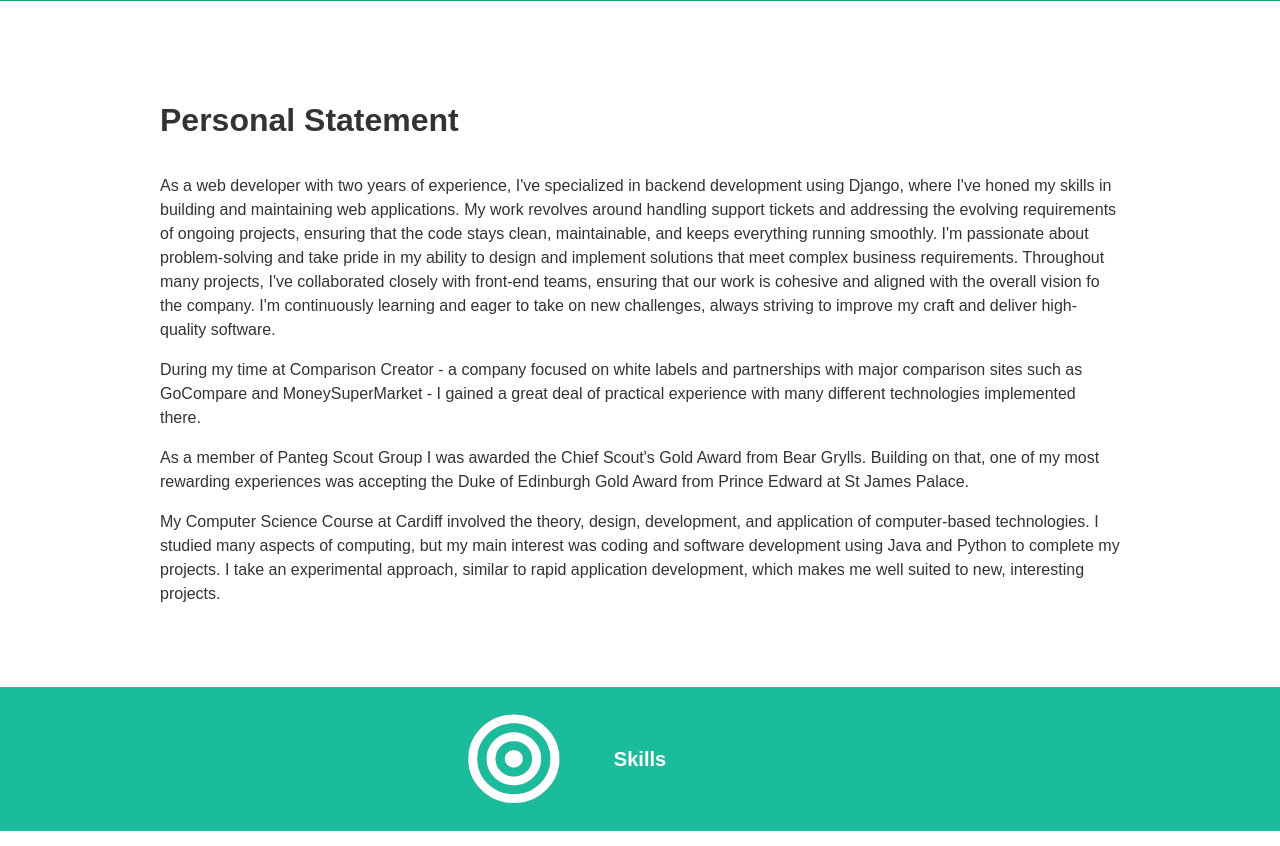
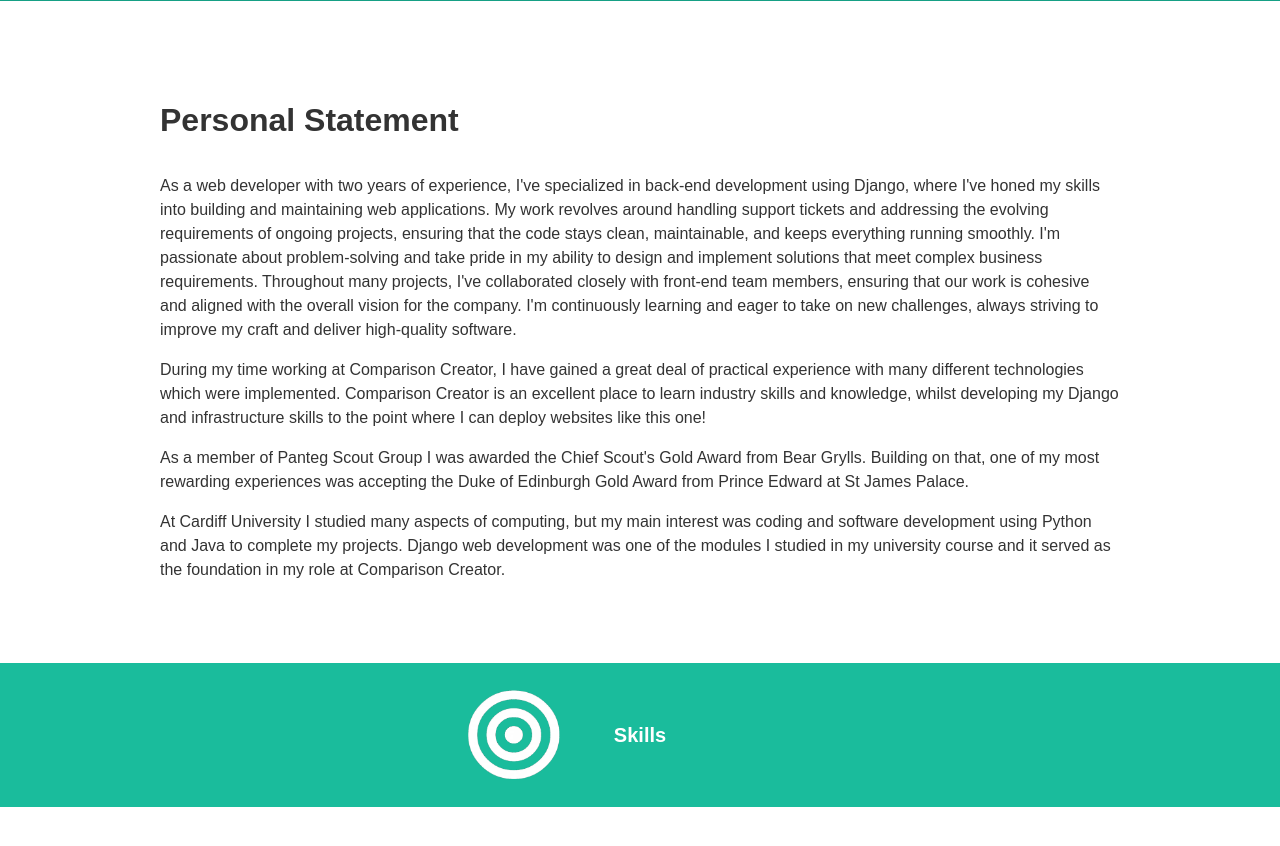
Before and after one commit to amazingplum53/portfolio, a Django app: page / in a window 1280 px wide. Shown: the part 819-1665 px from the top of the page. Run offline with Django 4.2, Linux system fonts and the light colour scheme; some libraries are stand-ins or nearby versions.

Commit message:
added and edited main page content

```diff
--- a/templates/homepage/index.html
+++ b/templates/homepage/index.html
@@ -25,25 +25,23 @@
       <section id="about" class = "content">
         <h2>Personal Statement</h2>
         <p>
-          As a web developer with two years of experience, I've specialized in backend development using Django, where I've honed my skills in building and maintaining web applications.
+          As a web developer with two years of experience, I've specialized in back-end development using Django, where I've honed my skills into building and maintaining web applications.
           My work revolves around handling support tickets and addressing the evolving requirements of ongoing projects, ensuring that the code stays clean, maintainable, and keeps everything running smoothly.
           I'm passionate about problem-solving and take pride in my ability to design and implement solutions that meet complex business requirements.
-          Throughout many projects, I've collaborated closely with front-end teams, ensuring that our work is cohesive and aligned with the overall vision fo the company.
+          Throughout many projects, I've collaborated closely with front-end team members, ensuring that our work is cohesive and aligned with the overall vision for the company.
           I'm continuously learning and eager to take on new challenges, always striving to improve my craft and deliver high-quality software.
         </p>
         <p>
-          During my time at Comparison Creator -
-          a company focused on white labels and partnerships with major comparison sites such as GoCompare and MoneySuperMarket -
-          I gained a great deal of practical experience with many different technologies implemented there.
+          During my time working at Comparison Creator, I have gained a great deal of practical experience with many different technologies which were implemented.
+          Comparison Creator is an excellent place to learn industry skills and knowledge, whilst developing my Django and infrastructure skills to the point where I can deploy websites like this one!
         </p>
         <p>
           As a member of Panteg Scout Group I was awarded the Chief Scout's Gold Award from Bear Grylls.
           Building on that, one of my most rewarding experiences was accepting the Duke of Edinburgh Gold Award from Prince Edward at St James Palace.
         </p>
         <p>
-          My Computer Science Course at Cardiff involved the theory, design, development, and application of computer-based technologies.
-          I studied many aspects of computing, but my main interest was coding and software development using Java and Python to complete my projects.
-          I take an experimental approach, similar to rapid application development, which makes me well suited to new, interesting projects.
+          At Cardiff University I studied many aspects of computing, but my main interest was coding and software development using Python and Java to complete my projects.
+          Django web development was one of the modules I studied in my university course and it served as the foundation in my role at Comparison Creator.
         </p>
       </section>
 
@@ -100,16 +98,18 @@
           <dd>Jan 2022 - Current</dd>
         </dl>
         <p>
-          During the time I worked for Comparison Creator,
-          a company focused on white label and partnership contracts with major comparison sites such as Go.Compare and MoneySuperMarket,
-          I gained a great deal of practical experience with many different technologies implemented there.
-          Comparison Creator was an excellent place to learn industry skills and knowledge,
-          developing my Django and infrastructure skills to the point where I can deploy websites like this one!
+          My present employer Comparison Creator, is a company focused on white labels and partnerships with major comparison sites such as Go-Compare and Money Super-Market.
+          I have played a key role in developing and maintaining critical products and infrastructure using Django and Python.
+          By streamlining administrative procedures, I significantly boosted productivity and identified and resolved discrepancies in compliance and accounting.
+          I led initiatives to update legacy software and execute data migrations, modernizing our technology stack and enhancing functionality.
+          Additionally, I spearheaded efforts to improve code performance and maintainability, consistently demonstrating the ability to manage multiple tasks efficiently and prioritize workloads to meet deadlines.
+          Finally and most importantly, I ensured our systems align with the Data Protection Act (DPA) and contemporary security policies, reinforcing key security standards.
         </p>
         <p>
-          My Computer Science Course at Cardiff involved the theory, design, development, and application of computer-based technologies.
-          I studied many aspects of computing, but my main interest was coding and software development using Python and Java to complete my projects.
+          During my BSc in Computer Science with Security and Forensics, I delved into the world of software development and cybersecurity.
+          I developed a strong foundation in core computer science principles, including algorithms, data structures, and software engineering.
           Django web development one of the modules in my university course - it served as the foundation for my role at Comparison Creator.
+          My university experience fueled my passion for problem-solving and continuous learning, setting the stage for my career in web development.
         </p>
       </section>
 
```
